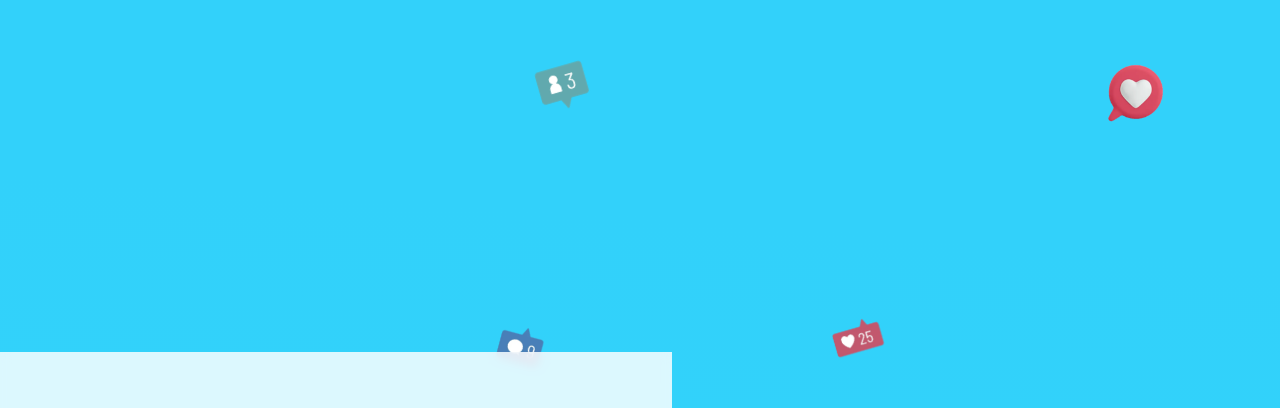
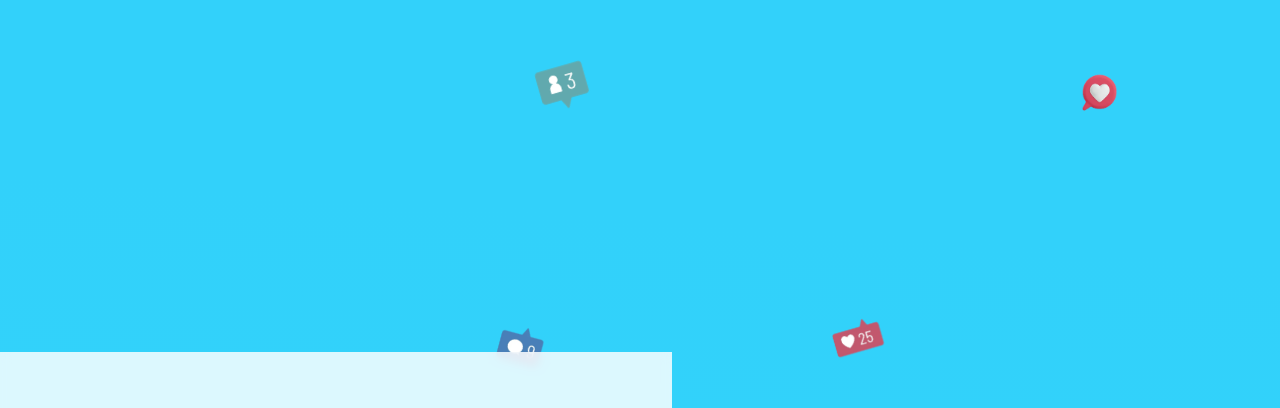
Before and after one commit to GabrielVall/insta_propuestas, a plain HTML site: page index.html in a window 1280 px wide. Shown: the top 408 px of the page. Drawn offline with Linux system fonts and the light colour scheme.

Commit message:
cambio css

```diff
--- a/estilo.css
+++ b/estilo.css
@@ -74,9 +74,9 @@ animation-iteration-count: infinite;
 }
 .hearth{
     position: absolute;
-    right: 8%;
-    top: 7%;
-    width: 80px;
+    right: 12%;
+    top: 10%;
+    width: 50px;
     animation-name: float-top;
     animation-duration: 10s;
     animation-iteration-count: infinite;
@@ -174,13 +174,13 @@ h1{
 }
 @keyframes float-top {
     0%   {
-        top:4%
+        top: 10%;
         }
     50%  {
-        top: 6%;
+        top: 8%;
     }
     100%  {
-        top:4%
+        top: 10%;
     }
 }
 @keyframes float-top2 {
--- a/index.html
+++ b/index.html
@@ -5,7 +5,7 @@
     <meta name="viewport" content="width=device-width, initial-scale=1.0">
     <meta http-equiv="X-UA-Compatible" content="ie=edge">
     <title>Propuesta</title>
-    <link rel="stylesheet" href="estilo.css?">
+    <link rel="stylesheet" href="estilo.css?v">
 </head>
 <body>
     <div class="container">
```
